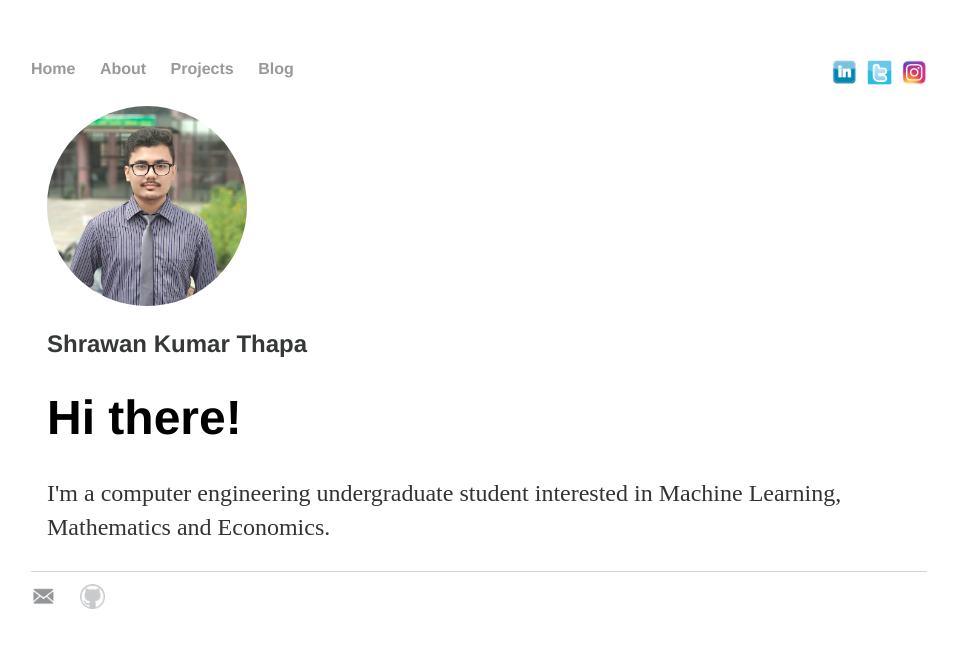
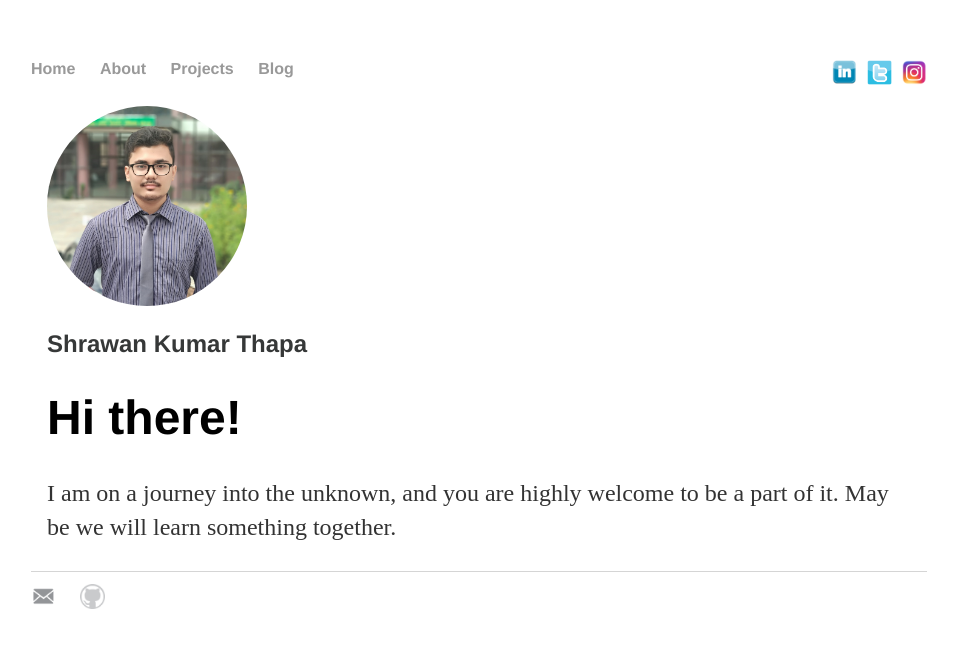
Before and after one commit to shrawan-thapa/shrawan-thapa.github.io, a Jekyll site: the page built from index.html, in a window 1280 px wide. Shown: the top 648 px of the page, without its empty margins (161-1118 px from the left). Built offline with Jekyll 4.4.1, drawn with Linux system fonts in a browser that asks for light colours.

Commit message:
Edited home and about page

```diff
--- a/about/index.html
+++ b/about/index.html
@@ -4,4 +4,7 @@ title: About me
 ---
 
     <h1> {{ page.title }}</h1>
-    <p>Learn more about me soon!</p>
+    <p>
+        I'm a computer engineering undergraduate student interested in Machine Learning, Mathematics and Economics.
+        Or, anything that stimulates my mind.
+    </p>
--- a/css/main.css
+++ b/css/main.css
@@ -80,7 +80,7 @@ ul.posts li {
     /* Add shadows to create the "card" effect */
     box-shadow: 0 4px 8px 0 rgba(0,0,0,0.2);
     transition: 0.3s;
-    margin-block-end: 10px;
+    margin-block-end: 20px;
     padding-bottom: 10px;
 
   }
--- a/index.html
+++ b/index.html
@@ -9,5 +9,6 @@ title: Shrawan Kumar Thapa
         <h3> Shrawan Kumar Thapa </h3>
 
         <h1>Hi there!</h1>
-	<p>I'm a computer engineering undergraduate student interested in Machine Learning, Mathematics and Economics.</p>
+	<p>I am on a journey into the unknown, and you are highly welcome to be a part of it.
+                May be we will learn something together.</p>
 </div><!-- /.blurb -->
```
